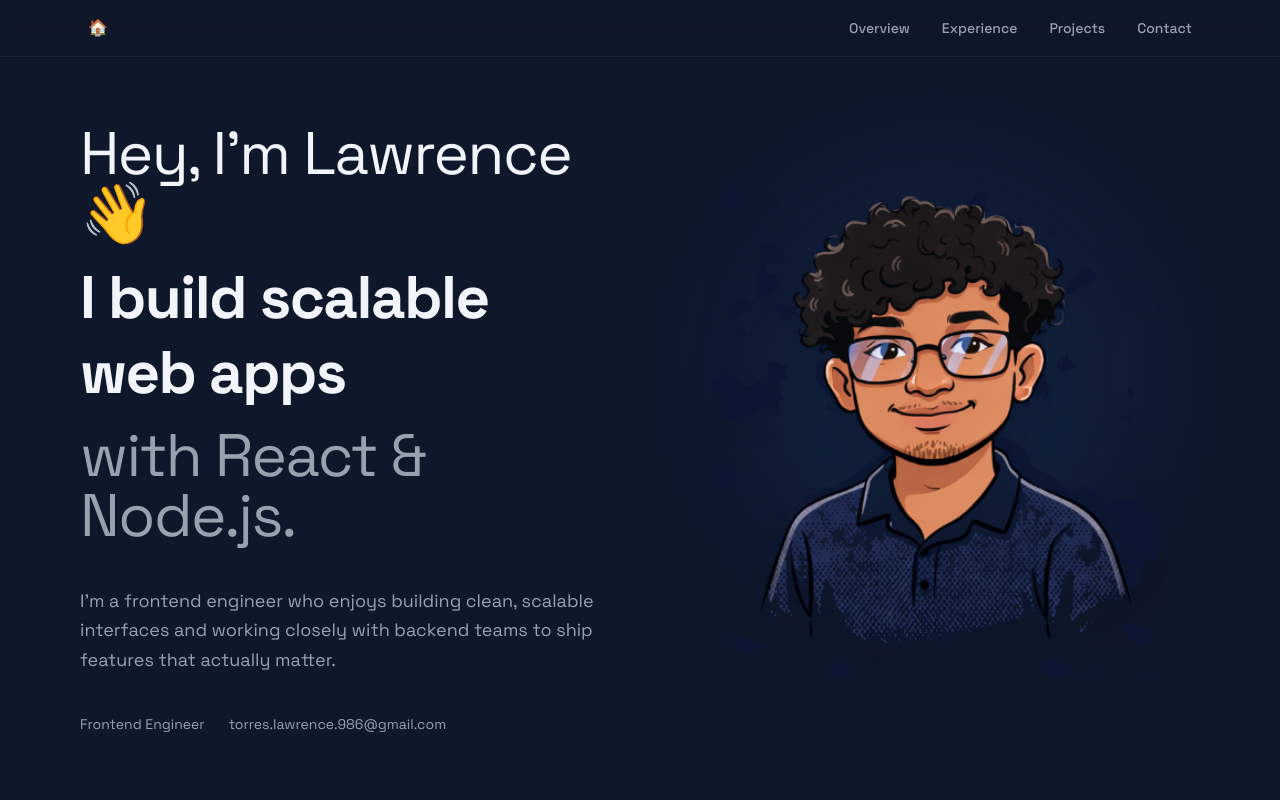
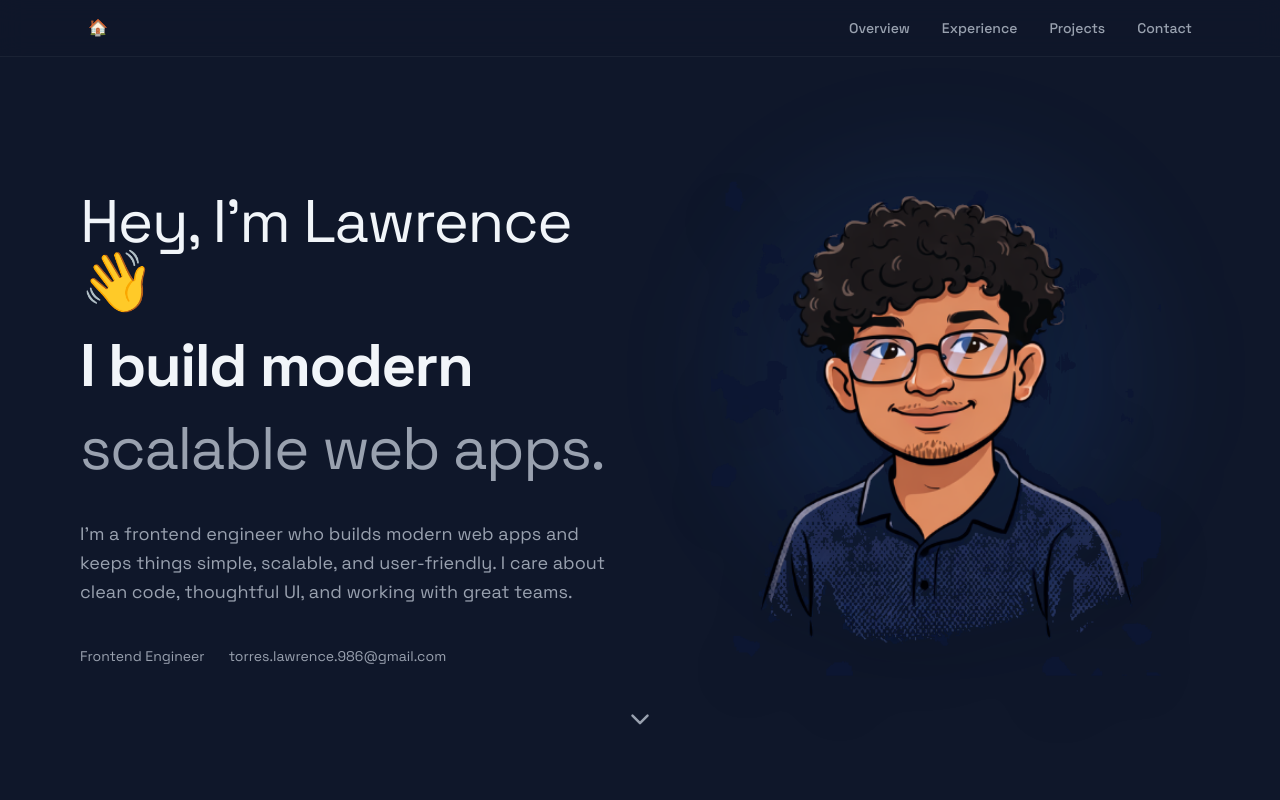
Before and after one commit to lawrence1106/nextjs-portfolio, a Next.js app: page /nextjs-portfolio/ in a window 1280 px wide. Shown: the top 800 px of the page. Built offline with nearby package versions, Linux system fonts and the light colour scheme.

Commit message:
Enhance Home component with scroll functionality and content updates
- Added a scroll button to navigate to the About section smoothly.
- Updated text in the hero section for clarity and modernity.
- Adjusted image source paths for consistency.
- Improved animations for visual appeal.

```diff
--- a/app/page.tsx
+++ b/app/page.tsx
@@ -2,13 +2,20 @@
 
 import { motion } from "framer-motion";
 import Image from "next/image";
+import { ChevronDown } from "lucide-react";
 
 export default function Home() {
+  const scrollToAbout = () => {
+    const section = document.getElementById("about");
+    section?.scrollIntoView({ behavior: "smooth" });
+  };
+
   return (
     <div className="px-6 sm:px-16">
 
       {/* HERO SECTION */}
-      <section className="min-h-[85vh] flex items-center">
+      <section className="relative min-h-[85vh] flex items-center">
+
         <div className="grid lg:grid-cols-2 items-center w-full gap-16">
 
           {/* LEFT */}
@@ -24,17 +31,17 @@ export default function Home() {
               </h1>
 
               <h2 className="text-5xl sm:text-6xl font-bold leading-tight tracking-tight">
-                I build scalable web apps
+                I build modern
               </h2>
 
               <p className="text-5xl sm:text-6xl font-normal text-gray-400 tracking-tight">
-                with React & Node.js.
+                scalable web apps.
               </p>
 
               <p className="text-lg text-gray-400 mt-6 max-w-xl leading-relaxed">
-                I’m a frontend engineer who enjoys building clean, scalable
-                interfaces and working closely with backend teams to ship
-                features that actually matter.
+                I’m a frontend engineer who builds modern web apps and keeps
+                things simple, scalable, and user-friendly. I care about clean
+                code, thoughtful UI, and working with great teams.
               </p>
 
               <div className="flex gap-6 mt-6 text-sm text-gray-400">
@@ -54,13 +61,16 @@ export default function Home() {
             <div className="absolute w-96 h-96 bg-blue-500/10 blur-3xl rounded-full"></div>
 
             <motion.div
-              initial={{ opacity: 0, scale: 0.9 }}
-              animate={{ opacity: 1, scale: 1 }}
-              transition={{ duration: 1, ease: "easeOut", delay: 0.3 }}
+              animate={{ y: [0, -8, 0] }}
+              transition={{
+                duration: 6,
+                repeat: Infinity,
+                ease: "easeInOut",
+              }}
               className="relative"
             >
               <Image
-                src={process.env.NODE_ENV === 'development' ? '/images/lawrence-avatar-transparent.png' : '/nextjs-portfolio/images/lawrence-avatar-transparent.png'}
+                src="/images/lawrence-avatar-transparent.png"
                 alt="Lawrence Illustration"
                 width={450}
                 height={450}
@@ -69,15 +79,35 @@ export default function Home() {
               />
             </motion.div>
           </div>
+        </div>
 
-        </div>
+        {/* SCROLL INDICATOR */}
+        <motion.button
+          onClick={scrollToAbout}
+          initial={{ opacity: 0 }}
+          animate={{ opacity: 1 }}
+          transition={{ delay: 1.5 }}
+          className="absolute bottom-8 left-1/2 -translate-x-1/2 text-gray-400 hover:text-white transition-colors cursor-pointer"
+        >
+          <motion.div
+            animate={{ y: [0, -8, 0] }}
+            transition={{
+              duration: 2,
+              repeat: Infinity,
+              ease: "easeInOut",
+            }}
+          >
+            <ChevronDown size={30} />
+          </motion.div>
+        </motion.button>
+
       </section>
 
       {/* Divider */}
       <div className="h-px w-full bg-gradient-to-r from-transparent via-white/10 to-transparent my-24" />
 
       {/* ABOUT SECTION */}
-      <section className="pb-32">
+      <section id="about" className="pb-32">
         <motion.div
           initial={{ opacity: 0, y: 40 }}
           whileInView={{ opacity: 1, y: 0 }}
@@ -89,7 +119,7 @@ export default function Home() {
           {/* TEXT */}
           <div>
             <h3 className="text-2xl font-semibold text-white mb-6">
-              A bit about me
+              A Bit About Me
             </h3>
 
             <p className="text-gray-400 leading-relaxed mb-6">
@@ -122,7 +152,7 @@ export default function Home() {
               }}
             >
               <Image
-                src={process.env.NODE_ENV === 'development' ? '/images/about-illustration.png' : '/nextjs-portfolio/images/about-illustration.png'}
+                src="/images/about-illustration.png"
                 alt="Lawrence working at desk"
                 width={520}
                 height={520}
```
